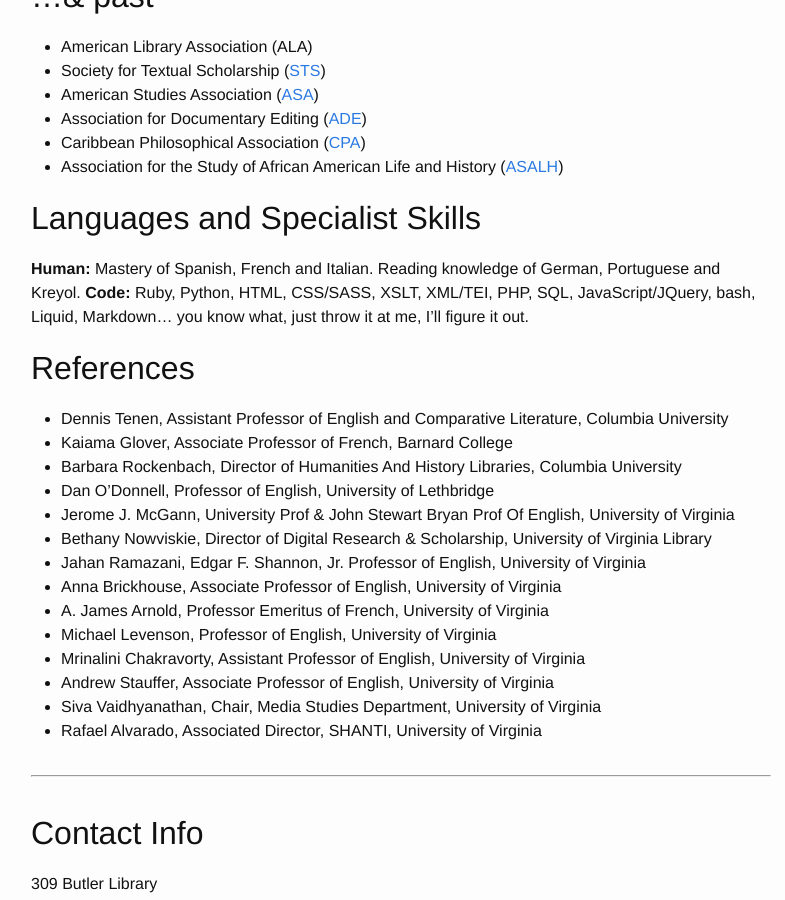
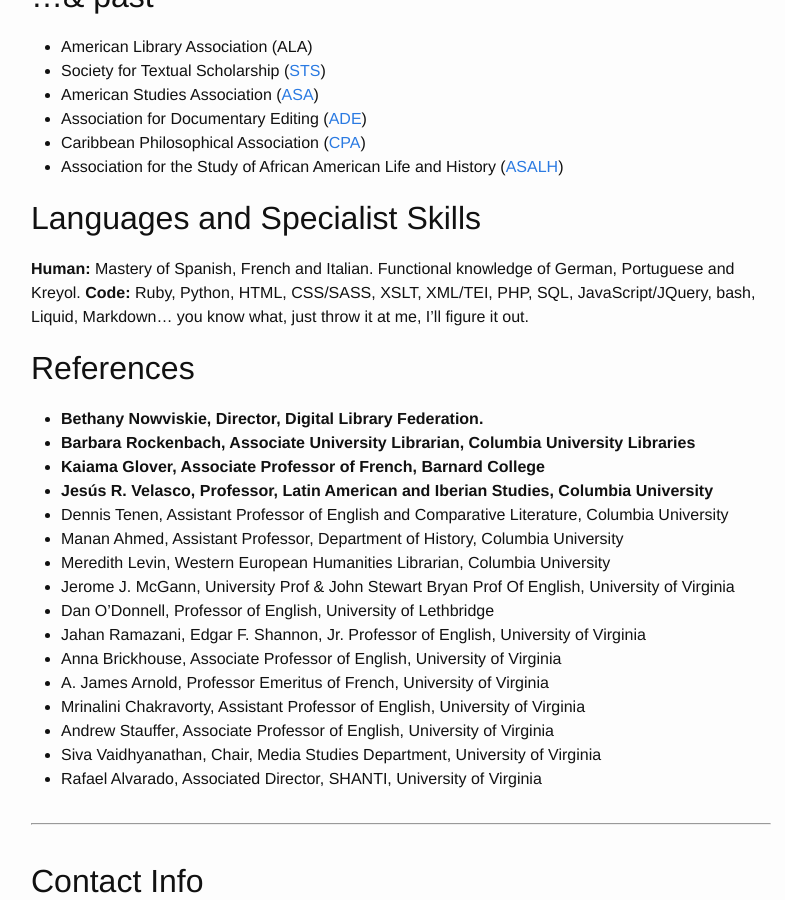
Before and after one commit to elotroalex/elotroalex, a Jekyll site: the page built from bio.md, in a window 1280 px wide and 900 px high, scrolled down 10359 px. Shown: the whole window, without its empty margins (239-1024 px from the left). Built offline with Jekyll 4.4.1, drawn with Linux system fonts in a browser that asks for light colours.

Commit message:
updated references on cv

```diff
--- a/bio.md
+++ b/bio.md
@@ -474,46 +474,34 @@
     ([ADE](http://www.documentaryediting.org/ "ADE"))
 -   Caribbean Philosophical Association
     ([CPA](http://www.caribbeanphilosophicalassociation.org/ "CPA"))
--   Association for the Study of African American Life and History
-    ([ASALH](http://www.asalh.org/ "ASALH"))
+-   Association for the Study of African American Life and History ([ASALH](http://www.asalh.org/ "ASALH"))
 
 Languages and Specialist Skills
 -------------------------------
 
-**Human:** Mastery of Spanish, French and Italian. Reading knowledge of
-German, Portuguese and Kreyol.
-**Code:** Ruby, Python, HTML, CSS/SASS, XSLT, XML/TEI, PHP, SQL,
-JavaScript/JQuery, bash, Liquid, Markdown... you know what, just throw
-it at me, I'll figure it out.
+**Human:** Mastery of Spanish, French and Italian. Functional knowledge of German, Portuguese and Kreyol.
+**Code:** Ruby, Python, HTML, CSS/SASS, XSLT, XML/TEI, PHP, SQL, JavaScript/JQuery, bash, Liquid, Markdown... you know what, just throw it at me, I'll figure it out.
 
 
 References
 ----------
 
--   Dennis Tenen, Assistant Professor of English and Comparative
-    Literature, Columbia University
--   Kaiama Glover, Associate Professor of French, Barnard College
--   Barbara Rockenbach, Director of Humanities And History Libraries,
-    Columbia University
--   Dan O'Donnell, Professor of English, University of Lethbridge
--   Jerome J. McGann, University Prof & John Stewart Bryan Prof Of
-    English, University of Virginia
--   Bethany Nowviskie, Director of Digital Research & Scholarship,
-    University of Virginia Library
--   Jahan Ramazani, Edgar F. Shannon, Jr. Professor of English,
-    University of Virginia
--   Anna Brickhouse, Associate Professor of English, University of
-    Virginia
--   A. James Arnold, Professor Emeritus of French, University of
-    Virginia
--   Michael Levenson, Professor of English, University of Virginia
--   Mrinalini Chakravorty, Assistant Professor of English, University of
-    Virginia
--   Andrew Stauffer, Associate Professor of English, University of
-    Virginia
--   Siva Vaidhyanathan, Chair, Media Studies Department, University of
-    Virginia
--   Rafael Alvarado, Associated Director, SHANTI, University of Virginia
+- **Bethany Nowviskie, Director, Digital Library Federation.**
+- **Barbara Rockenbach, Associate University Librarian, Columbia University Libraries**
+- **Kaiama Glover, Associate Professor of French, Barnard College**
+- **Jesús R. Velasco, Professor, Latin American and Iberian Studies, Columbia University**
+- Dennis Tenen, Assistant Professor of English and Comparative Literature, Columbia University
+- Manan Ahmed, Assistant Professor, Department of History, Columbia University
+- Meredith Levin, Western European Humanities Librarian, Columbia University
+- Jerome J. McGann, University Prof & John Stewart Bryan Prof Of English, University of Virginia
+- Dan O'Donnell, Professor of English, University of Lethbridge
+- Jahan Ramazani, Edgar F. Shannon, Jr. Professor of English, University of Virginia
+- Anna Brickhouse, Associate Professor of English, University of Virginia
+- A. James Arnold, Professor Emeritus of French, University of Virginia
+- Mrinalini Chakravorty, Assistant Professor of English, University of Virginia
+- Andrew Stauffer, Associate Professor of English, University of Virginia
+- Siva Vaidhyanathan, Chair, Media Studies Department, University of Virginia
+- Rafael Alvarado, Associated Director, SHANTI, University of Virginia
 
 ---
 
```
